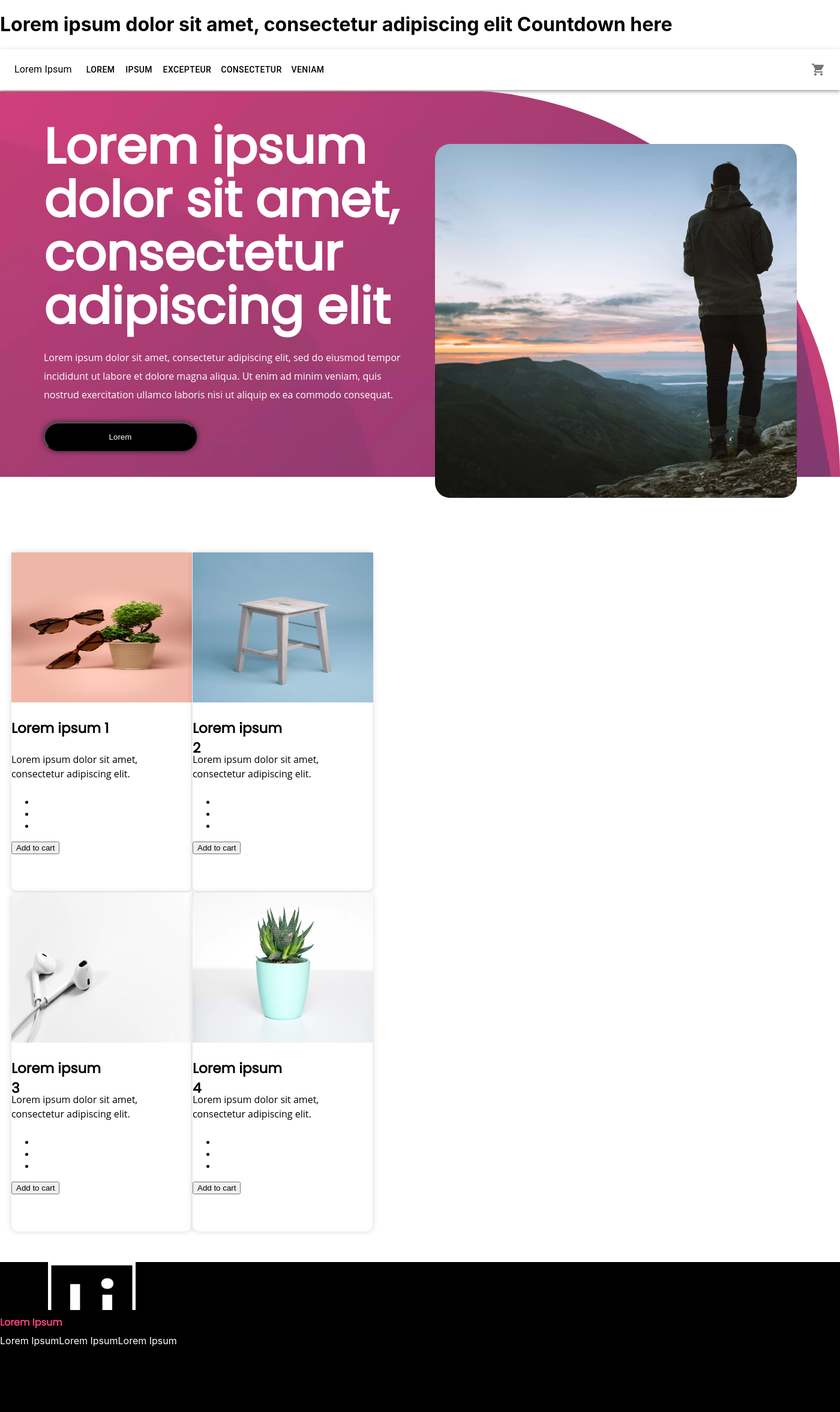
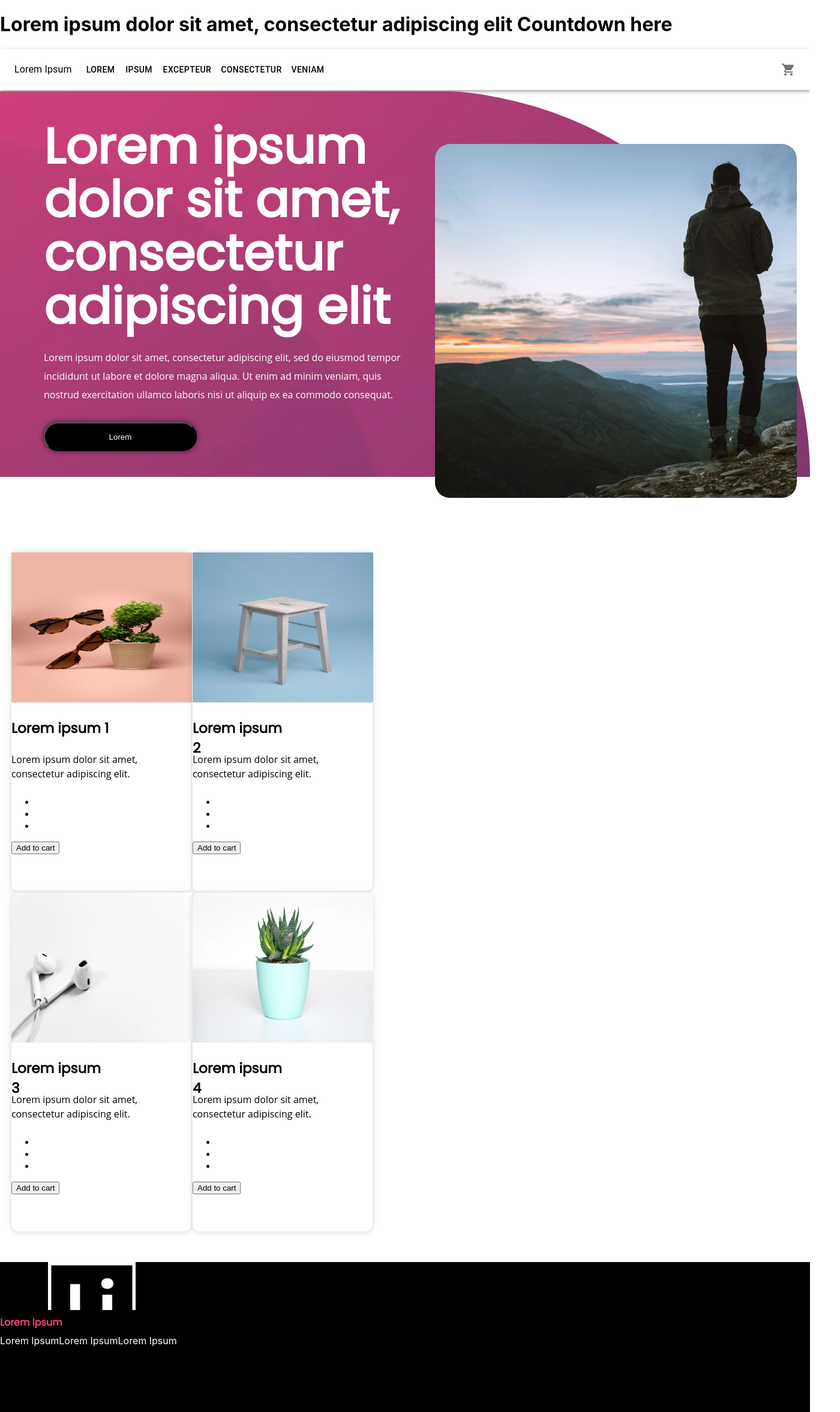
Before and after one commit to chrisbolosan/Lithium-Motors, a React (Create React App) app: page / in a window 1280 px wide. Shown: the whole page at 60% size, 1400 px wide, since content can reach past the window. Built offline with nearby package versions, Linux system fonts and the light colour scheme.

Commit message:
width decrease

```diff
--- a/src/LandingContainer/Footer/Footer.css
+++ b/src/LandingContainer/Footer/Footer.css
@@ -2,7 +2,7 @@
   display: flex;
   background-color: #000000;
   height: 250px;
-  width: 1400px;
+  width: 1350px;
   color: white;
   margin-top: 50px;
 }
--- a/src/LandingContainer/Home/Home.css
+++ b/src/LandingContainer/Home/Home.css
@@ -2,7 +2,7 @@
   /* mask-border-width: 85%;
   max-height: 50%; */
   height: 644.86px;
-  width: 1400px;
+  width: 1350px;
   max-height: 700vh;
   border-radius: 0 800px 0 0;
   /* aspect-ratio: auto 2 / 1; */
--- a/src/LandingContainer/Navigation/NavigationBar.js
+++ b/src/LandingContainer/Navigation/NavigationBar.js
@@ -40,7 +40,7 @@ const NavigationBar = () => {
     <AppBar
       className="navigation-container"
       position="static"
-      sx={{ background: "#FFFFFF", width: "1400px" }}
+      sx={{ background: "#FFFFFF", width: "1350px" }}
     >
       <Container maxWidth="xl">
         <Toolbar disableGutters>
```
